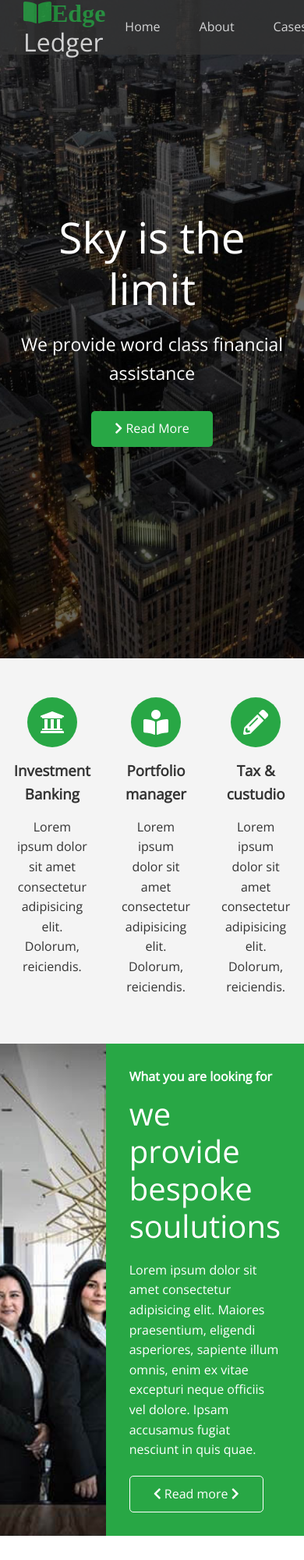
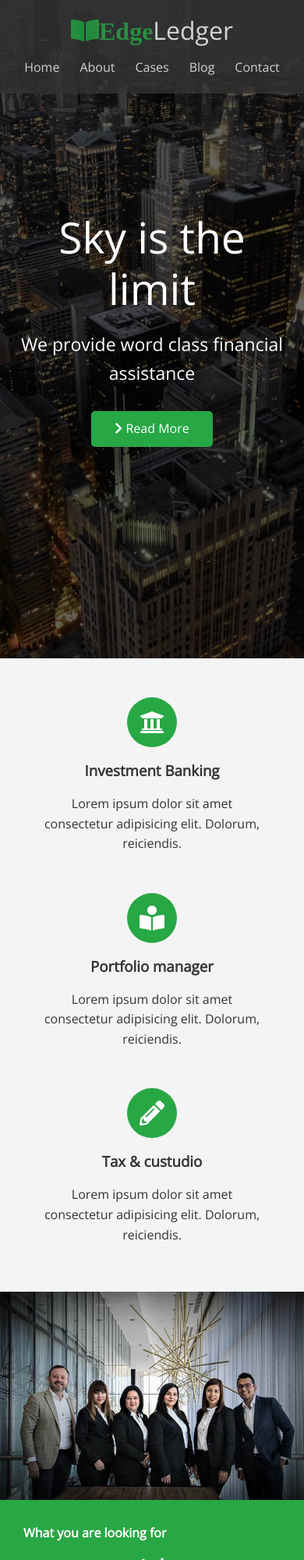
Before and after one commit to arnoldadamson/TraversyMediaCourse, a plain HTML site: page EdgeLedger/index.html in a window 390 px wide. Shown: the top 2000 px of the page at 78% size. Drawn offline with nearby package versions, Linux system fonts and the light colour scheme.

Commit message:
Mobile friendly

```diff
--- a/EdgeLedger/css/style.css
+++ b/EdgeLedger/css/style.css
@@ -193,3 +193,33 @@ img{
 .footer .social > * {
     margin-right: 30px;
 }
+
+@media (max-width: 768px){
+    .navbar {
+        flex-direction: column;
+        height: 120px;
+        padding: 20px;
+    }
+
+    .navbar a {
+        padding: 10px 10px;
+        margin: 0 3px;
+    }
+
+    .flex-items {
+        flex-direction: column;
+    }
+
+    .flex-columns .column, .flex-grid .row .column {
+        flex: 100%;
+        max-width: 100%;
+    }
+
+    .team img{
+        width: 70%;
+    }
+
+
+
+
+}
```
Also changed, not shown: 1 other file.
